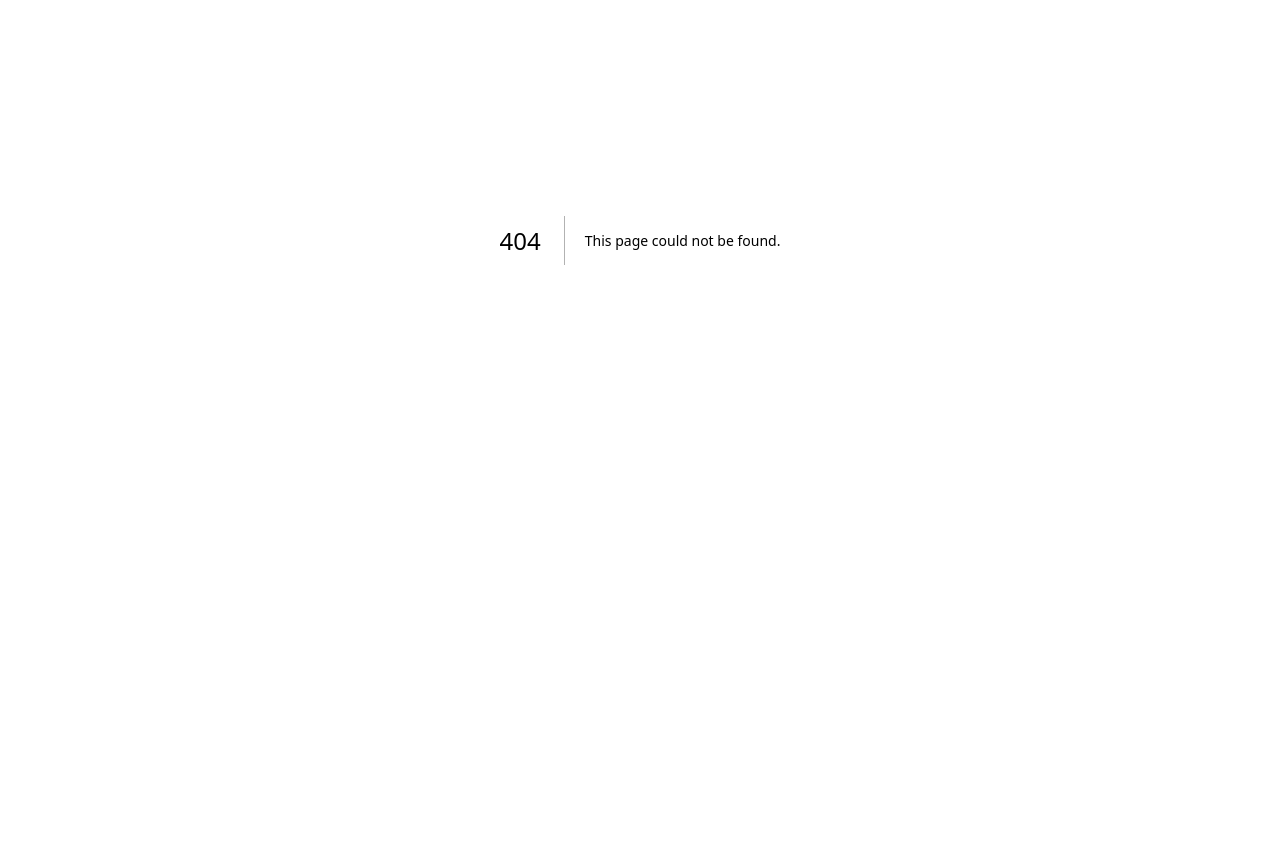
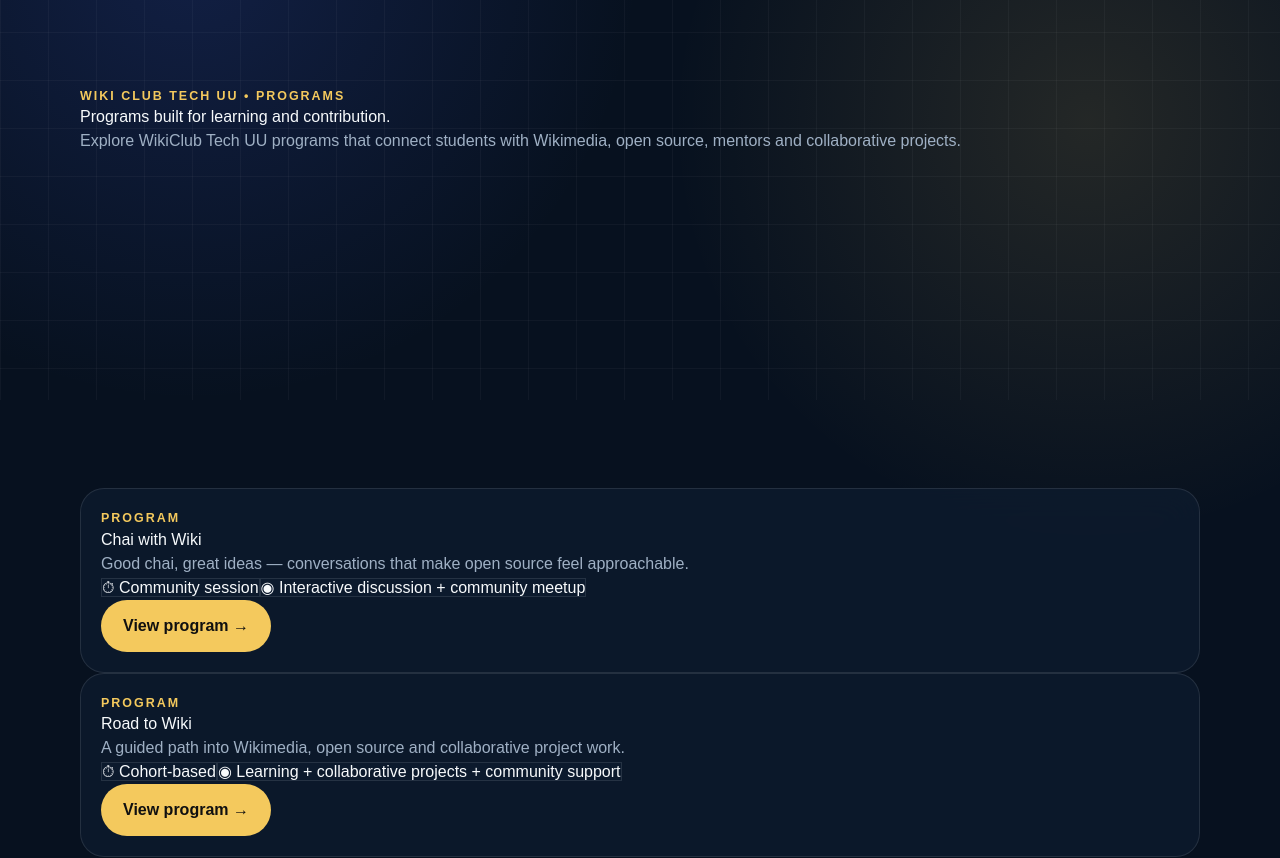
Before and after one commit to Mohd-Asad-23/ash-wikiclub, a Next.js app: page /programs in a window 1280 px wide. Before the commit this address had no page. Shown: the part 160-1018 px from the top of the page. Before the commit the page ends 800 px from the top, so only its background shows below. Built offline with nearby package versions, Linux system fonts and the light colour scheme.

Commit message:
Add programs listing page

```diff
--- /dev/null
+++ b/app/programs/page.tsx
@@ -0,0 +1,50 @@
+import Link from "next/link";
+import { programs } from "../../data/programs";
+
+export default function ProgramsPage() {
+  const programList = Object.values(programs);
+
+  return (
+    <main>
+      <section className="hero-grid section">
+        <div className="container">
+          <p className="eyebrow">Wiki Club Tech UU • Programs</p>
+          <h1 className="programs-title">Programs built for learning and contribution.</h1>
+          <p className="muted programs-lead">
+            Explore WikiClub Tech UU programs that connect students with Wikimedia,
+            open source, mentors and collaborative projects.
+          </p>
+        </div>
+      </section>
+
+      <section className="section">
+        <div className="container">
+          <div className="program-list">
+            {programList.map((program) => (
+              <article key={program.slug} className="glass program-card program-feature">
+                <div>
+                  <p className="eyebrow">Program</p>
+                  <h2>{program.title}</h2>
+                  <p className="muted program-description">{program.tagline}</p>
+
+                  <div className="program-meta">
+                    <span className="glass">⏱ {program.duration}</span>
+                    <span className="glass">◉ {program.format}</span>
+                  </div>
+                </div>
+
+                <Link href={`/programs/${program.slug}`} className="primary-button">
+                  View program →
+                </Link>
+              </article>
+            ))}
+          </div>
+        </div>
+      </section>
+
+      <footer className="site-footer">
+        <div className="container muted">WikiClub Tech UU • Programs</div>
+      </footer>
+    </main>
+  );
+}
```
